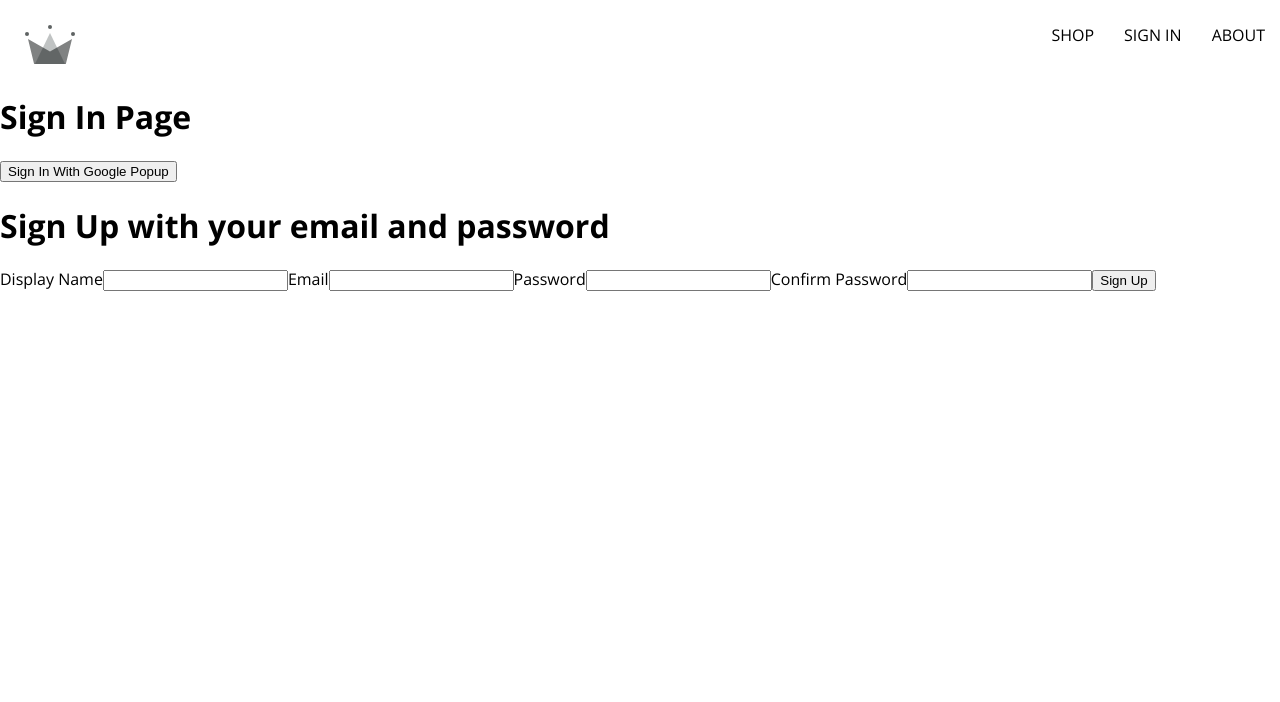
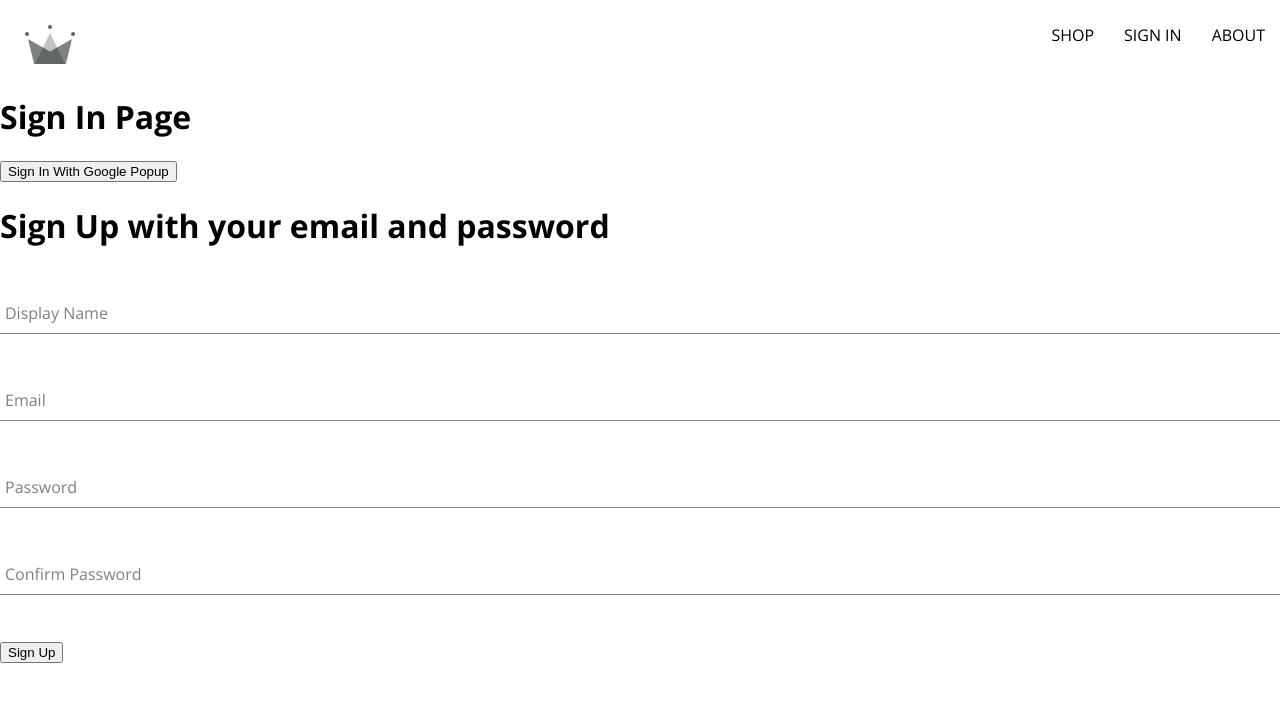
Before and after one commit to shemzoo/crwn-clothing, a React (Create React App) app: page /sign-in in a window 1280 px wide. Shown: the top 702 px of the page. Built offline with nearby package versions, Linux system fonts and the light colour scheme.

Commit message:
adds form-input components, styling

```diff
--- /dev/null
+++ b/src/components/form-input/form-input.component.jsx
@@ -0,0 +1,37 @@
+import "./form-input.styles.scss";
+
+const FormInput = ({
+  label,
+  // ...otherProps,
+  type,
+  required,
+  name,
+  onChange,
+  value,
+  autoComplete,
+}) => {
+  return (
+    <div className="group">
+      <input
+        className="form-input"
+        type={type}
+        required={required}
+        name={name}
+        onChange={onChange}
+        value={value}
+        autoComplete={autoComplete}
+      />
+      {label ? (
+        <label
+          className={`${
+            value.length ? "shrink" : ""
+          } form-input-label`}
+        >
+          {label}
+        </label>
+      ) : null}
+    </div>
+  );
+};
+
+export default FormInput;
--- /dev/null
+++ b/src/components/form-input/form-input.styles.scss
@@ -0,0 +1,54 @@
+$sub-color: grey;
+$main-color: black;
+
+@mixin shrinkLabel {
+  top: -14px;
+  font-size: 12px;
+  color: $main-color;
+}
+
+.group {
+  position: relative;
+  margin: 45px 0;
+
+  .form-input {
+    background: none;
+    background-color: white;
+    color: $sub-color;
+    font-size: 18px;
+    padding: 10px 10px 10px 5px;
+    display: block;
+    width: 100%;
+    border: none;
+    border-radius: 0;
+    border-bottom: 1px solid $sub-color;
+    margin: 25px 0;
+
+    &:focus {
+      outline: none;
+    }
+
+    &:focus ~ .form-input-label {
+      @include shrinkLabel();
+    }
+  }
+
+  input[type="password"] {
+    letter-spacing: 0.3em;
+  }
+
+  .form-input-label {
+    color: $sub-color;
+    font-size: 16px;
+    font-weight: normal;
+    position: absolute;
+    pointer-events: none;
+    left: 5px;
+    top: 10px;
+    transition: 300ms ease all;
+
+    &.shrink {
+      @include shrinkLabel();
+    }
+  }
+}
--- a/src/components/sign-up-form/sign-up-form.component.jsx
+++ b/src/components/sign-up-form/sign-up-form.component.jsx
@@ -1,4 +1,10 @@
 import { useState } from "react";
+
+import FormInput from "../form-input/form-input.component";
+
+import { createAuthUserWithEmailandPassword } from "../../utils/firebase/firebase.utils";
+
+import { createUserDocumentFromAuth } from "../../utils/firebase/firebase.utils";
 
 const defaultFormFields = {
   displayName: "",
@@ -12,6 +18,32 @@ const SignUpForm = () => {
   const { displayName, email, password, confirmPassword } =
     formFields;
 
+  const handleSubmit = async (event) => {
+    event.preventDefault();
+    if (password !== confirmPassword) {
+      alert("Passwords don't match");
+      return;
+    }
+    try {
+      const { user } = await createAuthUserWithEmailandPassword(
+        email,
+        password
+      );
+      await createUserDocumentFromAuth(user, { displayName });
+      resetFormFields();
+    } catch (error) {
+      if (error.code === "auth/email-already-in-use") {
+        alert("Cannot create user, email already in use");
+      } else {
+        console.log("user creation encountered an error", error);
+      }
+    }
+  };
+
+  const resetFormFields = () => {
+    setFormFields(defaultFormFields);
+  };
+
   const handleChange = (event) => {
     const { name, value } = event.target;
     setFormFields({
@@ -23,9 +55,9 @@ const SignUpForm = () => {
   return (
     <div>
       <h1>Sign Up with your email and password</h1>
-      <form onSubmit={() => {}}>
-        <label>Display Name</label>
-        <input
+      <form onSubmit={handleSubmit}>
+        <FormInput
+          label="Display Name"
           type="text"
           required
           name="displayName"
@@ -33,8 +65,8 @@ const SignUpForm = () => {
           value={displayName}
           autoComplete="off"
         />
-        <label>Email</label>
-        <input
+        <FormInput
+          label="Email"
           type="email"
           name="email"
           required
@@ -42,8 +74,8 @@ const SignUpForm = () => {
           value={email}
           autoComplete="off"
         />
-        <label>Password</label>
-        <input
+        <FormInput
+          label="Password"
           type="password"
           name="password"
           required
@@ -51,8 +83,8 @@ const SignUpForm = () => {
           value={password}
           autoComplete="off"
         />
-        <label>Confirm Password</label>
-        <input
+        <FormInput
+          label="Confirm Password"
           type="password"
           name="confirmPassword"
           required
--- a/src/utils/firebase/firebase.utils.js
+++ b/src/utils/firebase/firebase.utils.js
@@ -4,6 +4,7 @@ import {
   signInWithRedirect,
   signInWithPopup,
   GoogleAuthProvider,
+  createUserWithEmailAndPassword,
 } from "firebase/auth";
 
 import {
@@ -38,7 +39,11 @@ export const signInWithGoogleRedirect = () =>
 
 export const db = getFirestore();
 
-export const createUserDocumentFromAuth = async (userAuth) => {
+export const createUserDocumentFromAuth = async (
+  userAuth,
+  additionalInfo = {}
+) => {
+  if (!userAuth) return;
   const userDocRef = doc(db, "users", userAuth.uid);
   const userSnapshot = await getDoc(userDocRef);
   console.log(userSnapshot.exists());
@@ -51,6 +56,7 @@ export const createUserDocumentFromAuth = async (userAuth) => {
         displayName,
         email,
         createdAt,
+        ...additionalInfo,
       });
     } catch (error) {
       console.log("error creating the user", error.message);
@@ -58,3 +64,11 @@ export const createUserDocumentFromAuth = async (userAuth) => {
   }
   return userDocRef;
 };
+
+export const createAuthUserWithEmailandPassword = async (
+  email,
+  password
+) => {
+  if (!email || !password) return;
+  return await createUserWithEmailAndPassword(auth, email, password);
+};
```
